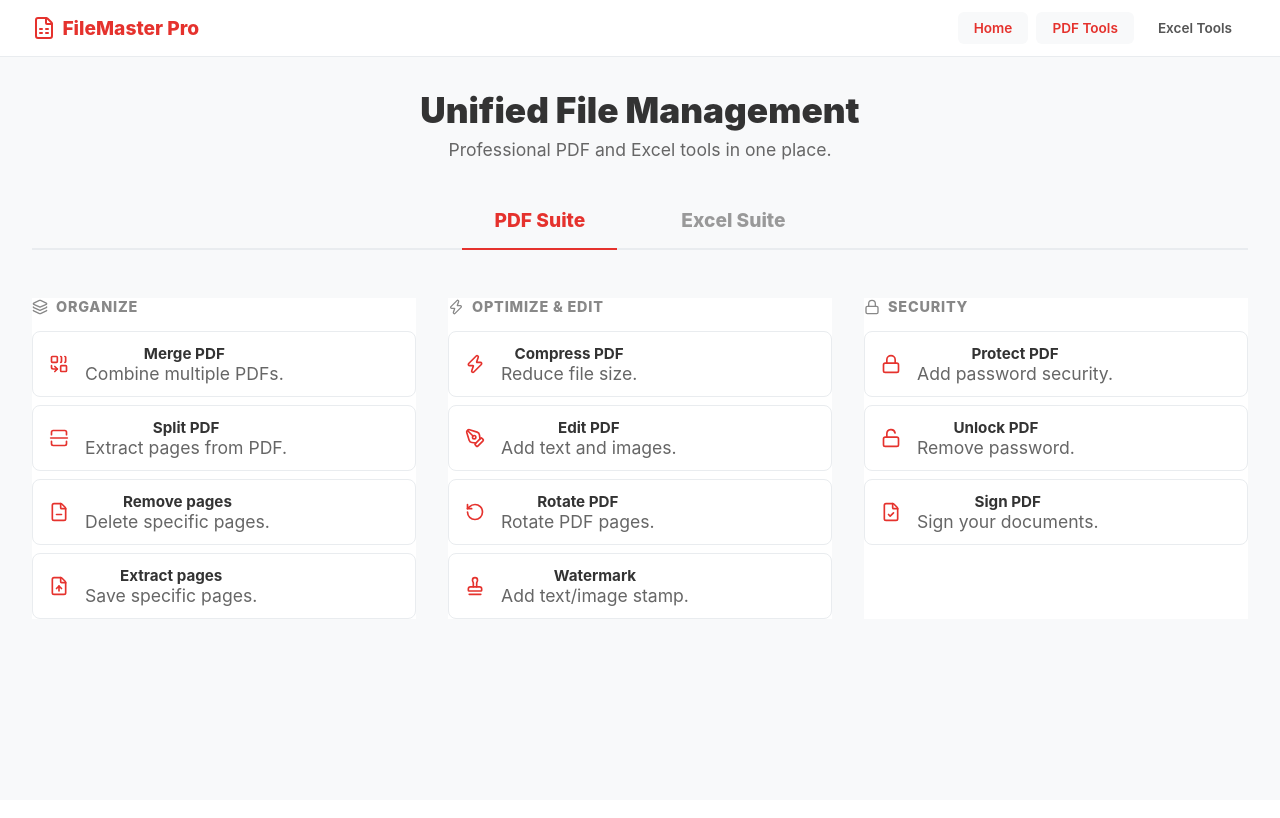
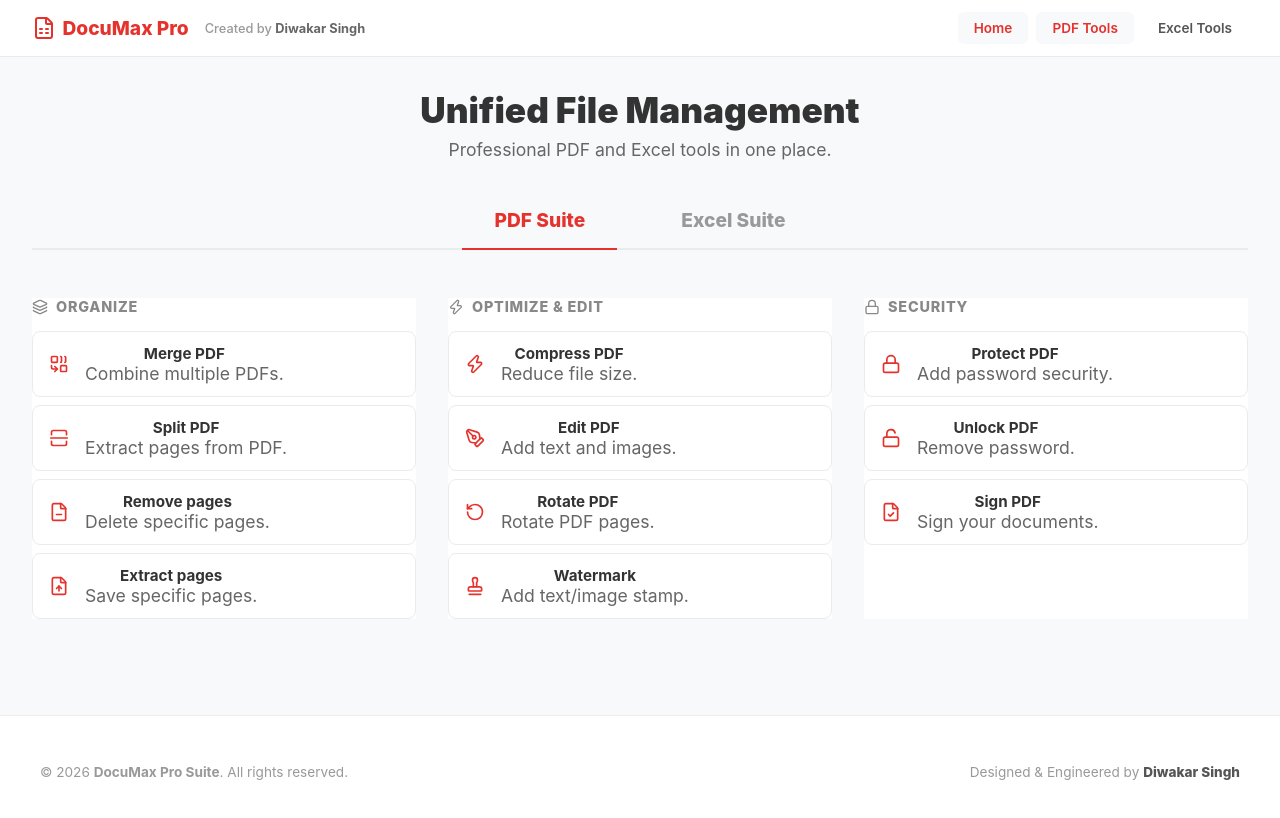
Before and after one commit to diwakarsingh01-tech/file-compiler-pro, a React (Vite) app in the folder client/: page / in a window 1280 px wide. Shown: the top 818 px of the page. Built offline with nearby package versions, Linux system fonts and the light colour scheme.

Commit message:
Rebrand to DocuMax Pro and add 'Created by Diwakar Singh' to header/footer

```diff
--- a/client/src/App.jsx
+++ b/client/src/App.jsx
@@ -207,7 +207,10 @@ function App() {
     <div className="app-wrapper">
       <header className="premium-header">
         <div className="logo" onClick={reset} style={{cursor: 'pointer'}}>
-          <FileSpreadsheet size={24} /> FileMaster Pro
+          <FileSpreadsheet size={24} /> DocuMax Pro
+        </div>
+        <div style={{fontSize: '0.8rem', color: '#999', fontWeight: '500', marginLeft: '1rem', flex: 1}}>
+          Created by <span style={{color: '#666', fontWeight: '700'}}>Diwakar Singh</span>
         </div>
         <nav className="main-nav">
           <div className={`nav-link ${currentTool === 'home' ? 'active' : ''}`} onClick={reset}>Home</div>
@@ -222,6 +225,12 @@ function App() {
             <h1>Unified File Management</h1>
             <p>Professional PDF and Excel tools in one place.</p>
             {renderDashboard()}
+            <footer style={{marginTop: '4rem', padding: '3rem 2rem', color: '#999', fontSize: '0.85rem', borderTop: '1px solid #eee', background: 'white'}}>
+              <div style={{maxWidth: '1200px', margin: '0 auto', display: 'flex', justifyContent: 'space-between', alignItems: 'center'}}>
+                <div>&copy; 2026 <strong>DocuMax Pro Suite</strong>. All rights reserved.</div>
+                <div>Designed & Engineered by <span style={{color: '#555', fontWeight: '800'}}>Diwakar Singh</span></div>
+              </div>
+            </footer>
           </div>
         ) : result ? (
           <div className="workspace" style={{justifyContent: 'center'}}>
```
